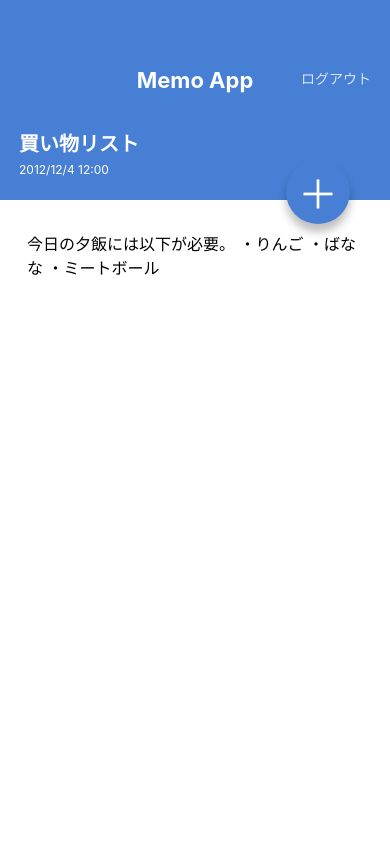
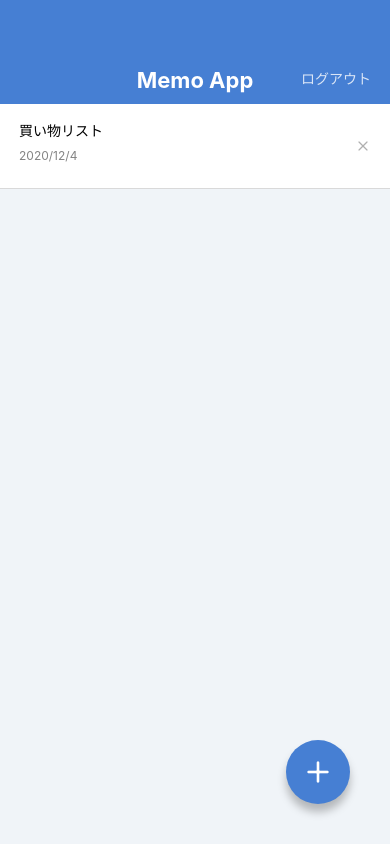
Before and after one commit to RyoroSuzuki/MemoApp, a React Native app: screen / in a window 390 px wide. Built offline with nearby package versions, Linux system fonts and the light colour scheme.

Commit message:
ベクターアイコン追加

```diff
--- a/App.jsx
+++ b/App.jsx
@@ -4,5 +4,5 @@
 
 // eslint-disable-next-line react/function-component-definition
 export default function App() {
-  return <MemoDetailScreen />;
+  return <MemoListScreen />;
 }
--- a/package.json
+++ b/package.json
@@ -8,6 +8,7 @@
     "eject": "expo eject"
   },
   "dependencies": {
+    "@expo/vector-icons": "^12.0.5",
     "expo": "~43.0.2",
     "expo-status-bar": "~1.1.0",
     "prop-types": "^15.7.2",
--- a/src/components/CircleButton.jsx
+++ b/src/components/CircleButton.jsx
@@ -1,19 +1,20 @@
 import { shape, string } from 'prop-types';
 import React from 'react';
-import { StyleSheet, View, Text } from 'react-native';
+import { StyleSheet, View } from 'react-native';
+import { Feather } from '@expo/vector-icons';
 
 export default function CircleButton(props) {
-  const { style, children } = props;
+  const { style, name } = props;
   return (
     <View style={[styles.circleButton, style]}>
-      <Text style={styles.circleButtonLabel}>{children}</Text>
+      <Feather name={name} size={32} color="white" />
     </View>
   );
 }
 
 CircleButton.propTypes = {
   style: shape(),
-  children: string.isRequired,
+  name: string.isRequired,
 };
 
 CircleButton.defaultProps = {
--- a/src/components/MemoListItem.jsx
+++ b/src/components/MemoListItem.jsx
@@ -1,5 +1,6 @@
 import React from 'react';
 import { StyleSheet, View, Text } from 'react-native';
+import { Feather } from '@expo/vector-icons';
 
 export default function MemoListItem() {
   return (
@@ -9,7 +10,7 @@
           <Text stye={styles.memoListItemTitle}>買い物リスト</Text>
           <Text style={styles.memoListItemDate}>2020/12/4</Text>
         </View>
-        <Text>X</Text>
+        <Feather name="x" size={16} color="#B0B0B0" />
       </View>
     </View>
   );
--- a/src/screen/MemoDetailScreen.jsx
+++ b/src/screen/MemoDetailScreen.jsx
@@ -16,7 +16,7 @@
           今日の夕飯には以下が必要。 ・りんご ・ばなな ・ミートボール
         </Text>
       </ScrollView>
-      <CircleButton style={{ top: 160, bottom: 'auto' }}>＋</CircleButton>
+      <CircleButton style={{ top: 160, bottom: 'auto' }} name="edit-2" />
     </View>
   );
 }
--- a/src/screen/MemoListScreen.jsx
+++ b/src/screen/MemoListScreen.jsx
@@ -9,7 +9,7 @@
     <View style={styles.container}>
       <AppBar />
       <MemoListItem />
-      <CircleButton>＋</CircleButton>
+      <CircleButton name="plus" />
     </View>
   );
 }
```
